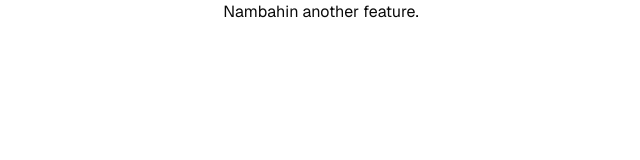
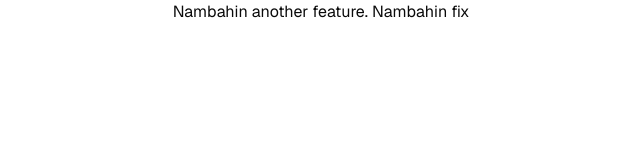
Before and after one commit to russellotniel/ci-cd-learning, a Next.js app: page / in a window 1280 px wide. Shown: the top 160 px of the page, without its empty margins (319-959 px from the left). Built offline with nearby package versions, Linux system fonts and the light colour scheme.

Commit message:
fix: pura pura benerin
- Nambahin tulisan Nambahin fix

```diff
--- a/app/page.tsx
+++ b/app/page.tsx
@@ -1,7 +1,7 @@
 export default function Home() {
   return (
     <main className="min-h-screen flex flex-col items-center">
-      <p>Nambahin another feature.</p>
+      <p>Nambahin another feature. Nambahin fix</p>
     </main>
   );
 }
```
